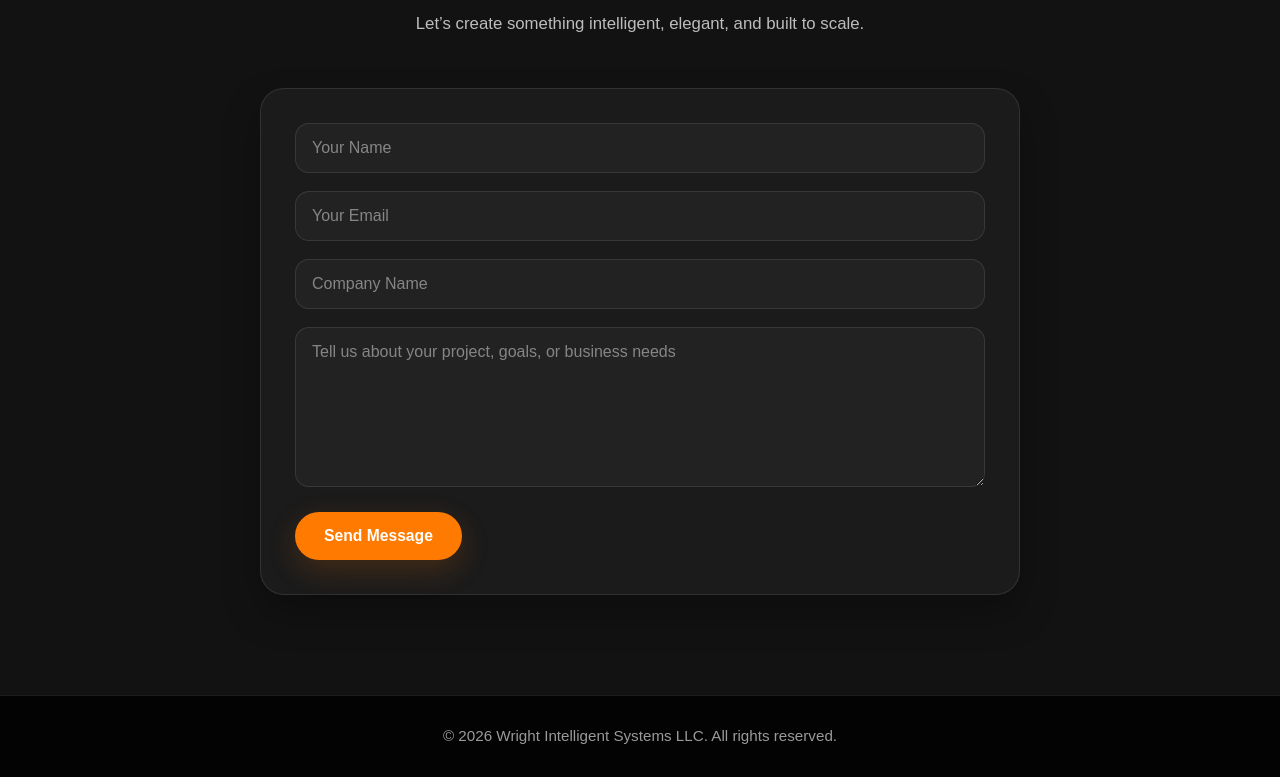
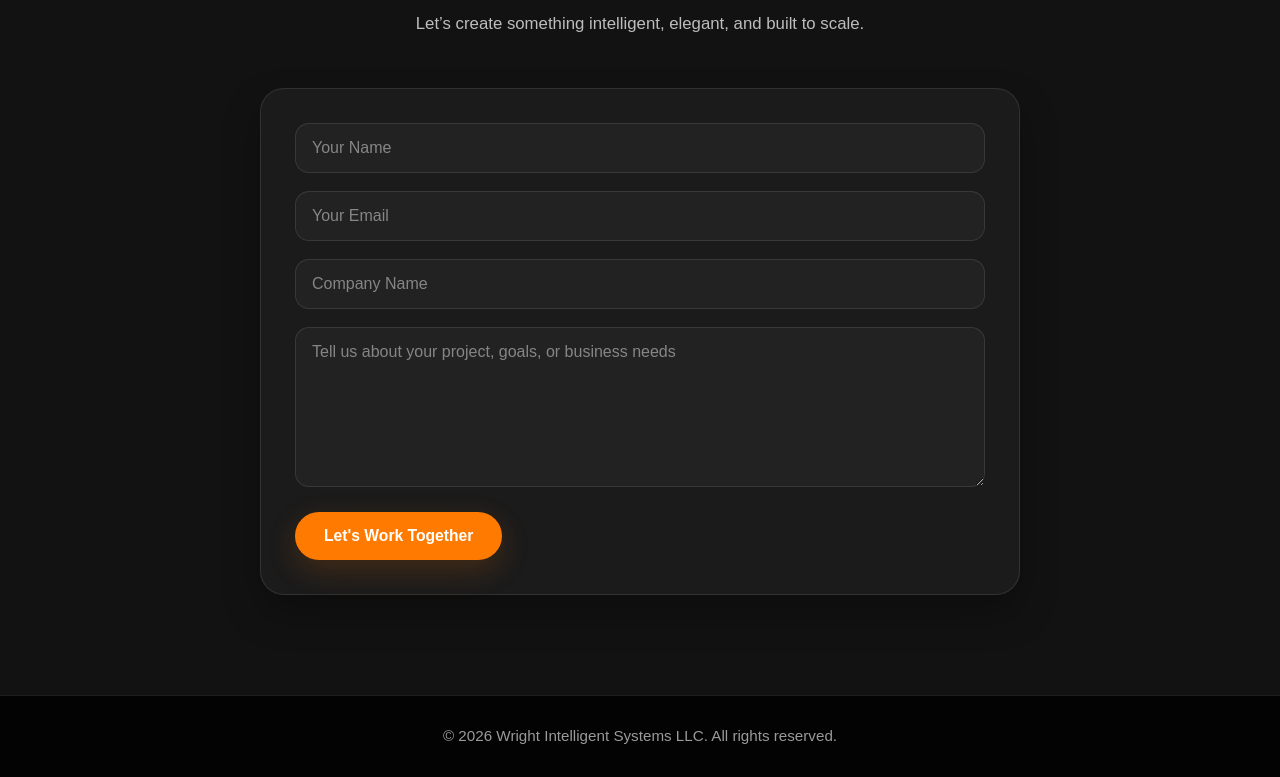
Before and after one commit to Law-wright/Startup, a plain HTML site: page index.html in a window 1280 px wide. Shown: the part 4125-4902 px from the top of the page. Drawn offline with Linux system fonts and the light colour scheme; a script that the page names is missing.

Commit message:
Minor changes

```diff
--- a/index.html
+++ b/index.html
@@ -244,7 +244,7 @@
           placeholder="Tell us about your project, goals, or business needs"
           required
         ></textarea>
-        <button type="submit" class="btn btn-primary">Send Message</button>
+        <button type="submit" class="btn btn-primary">Let's Work Together</button>
       </form>
     </div>
   </section>
```
